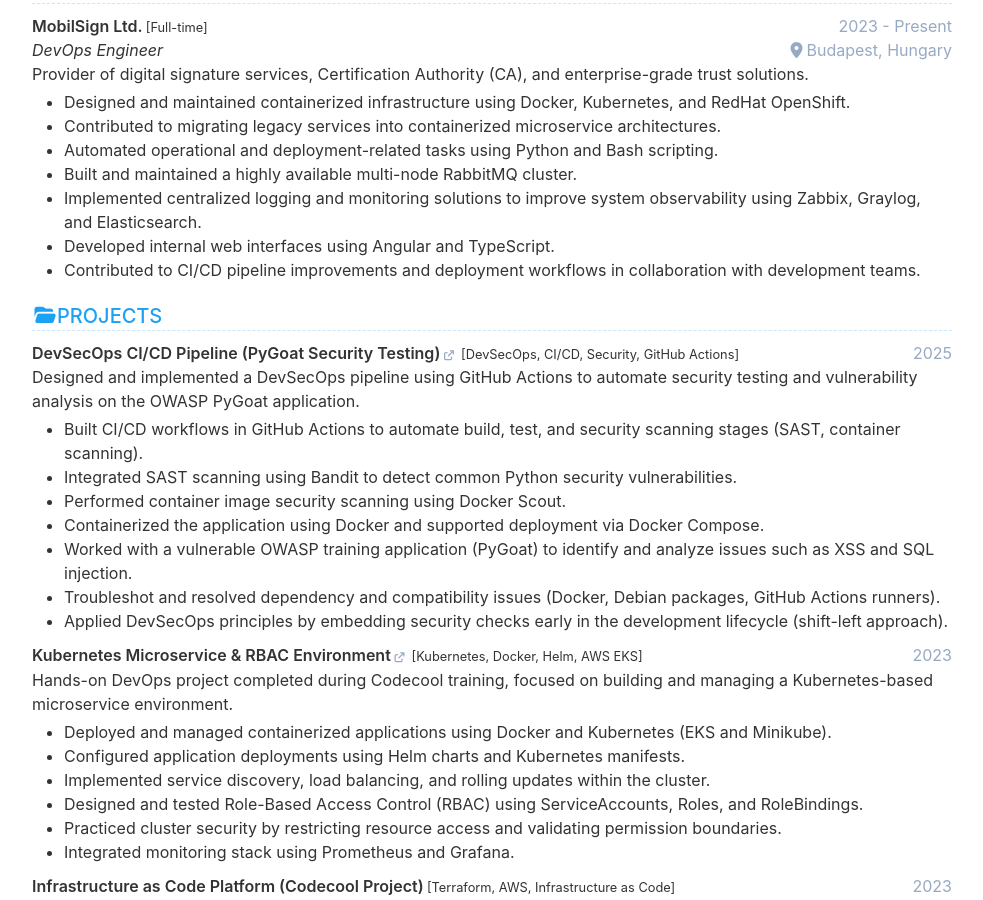
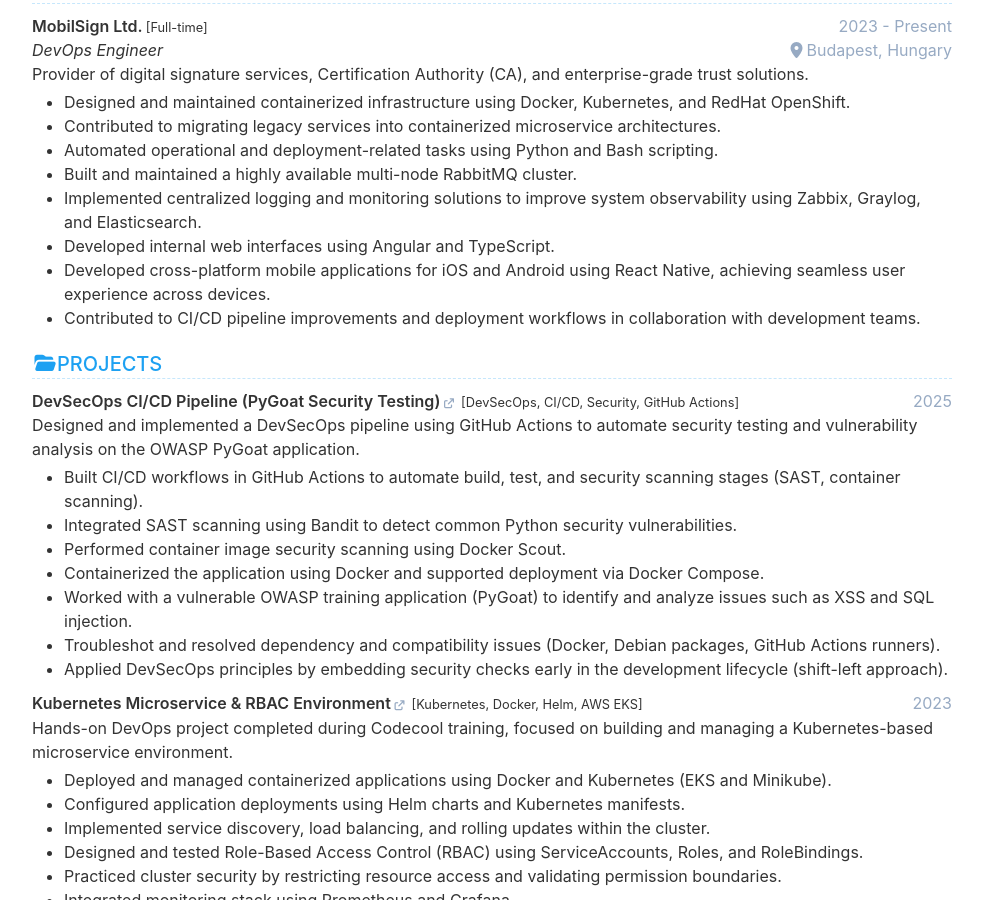
Before and after one commit to MattheWhite/online-resume, a Jekyll site: the page built from index.html, in a window 1280 px wide and 900 px high, scrolled down 416 px. Shown: the whole window, without its empty margins (148-1131 px from the left). Built offline with Jekyll 4.4.1, drawn with Linux system fonts in a browser that asks for light colours.

Commit message:
Add mobile application development experience

```diff
--- a/_data/data_personal_v3.yml
+++ b/_data/data_personal_v3.yml
@@ -44,6 +44,7 @@
         * Built and maintained a highly available multi-node RabbitMQ cluster.
         * Implemented centralized logging and monitoring solutions to improve system observability using Zabbix, Graylog, and Elasticsearch.
         * Developed internal web interfaces using Angular and TypeScript.
+        * Developed cross-platform mobile applications for iOS and Android using React Native, achieving seamless user experience across devices.
         * Contributed to CI/CD pipeline improvements and deployment workflows in collaboration with development teams.
 
 project:
```
